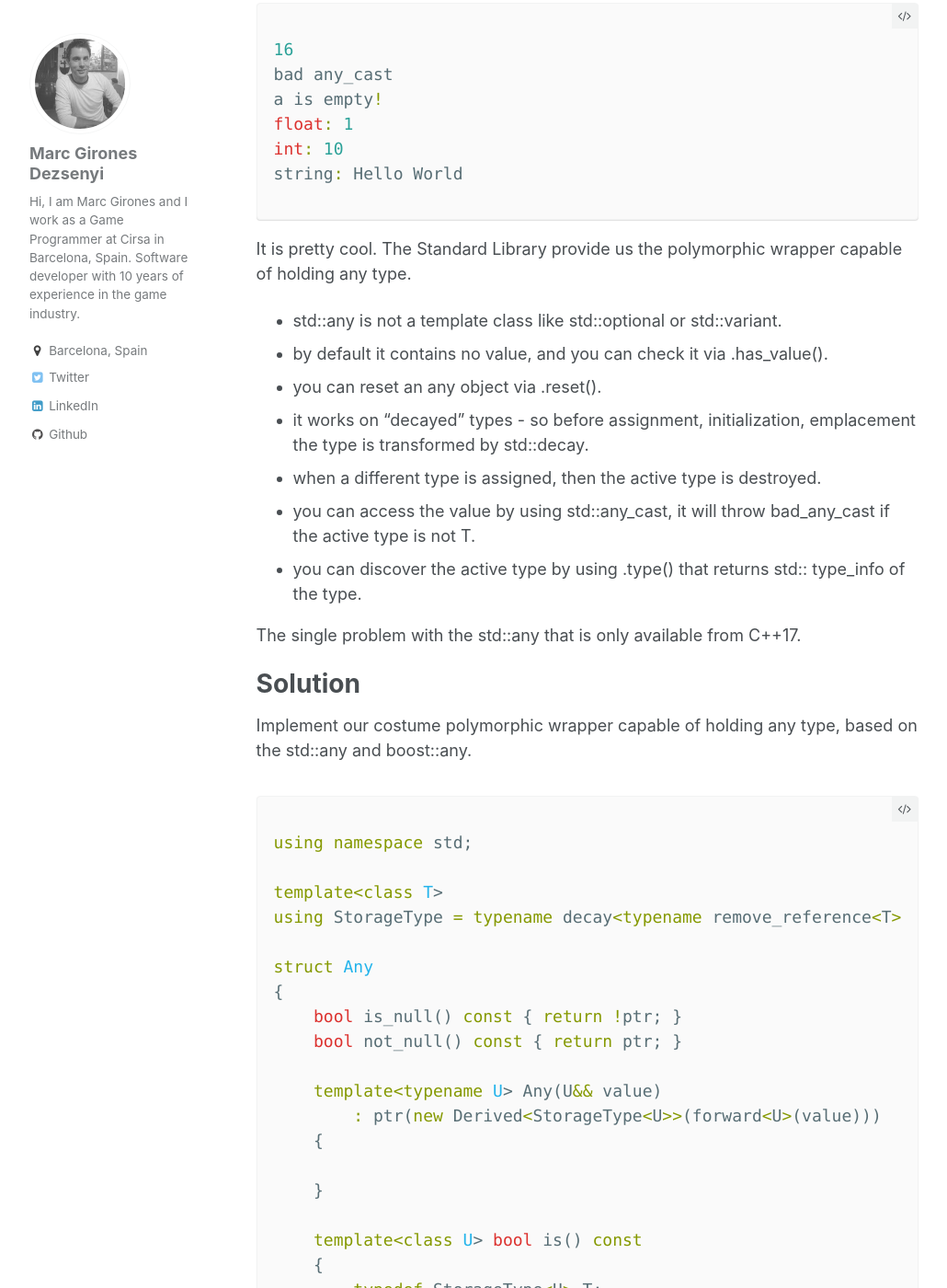
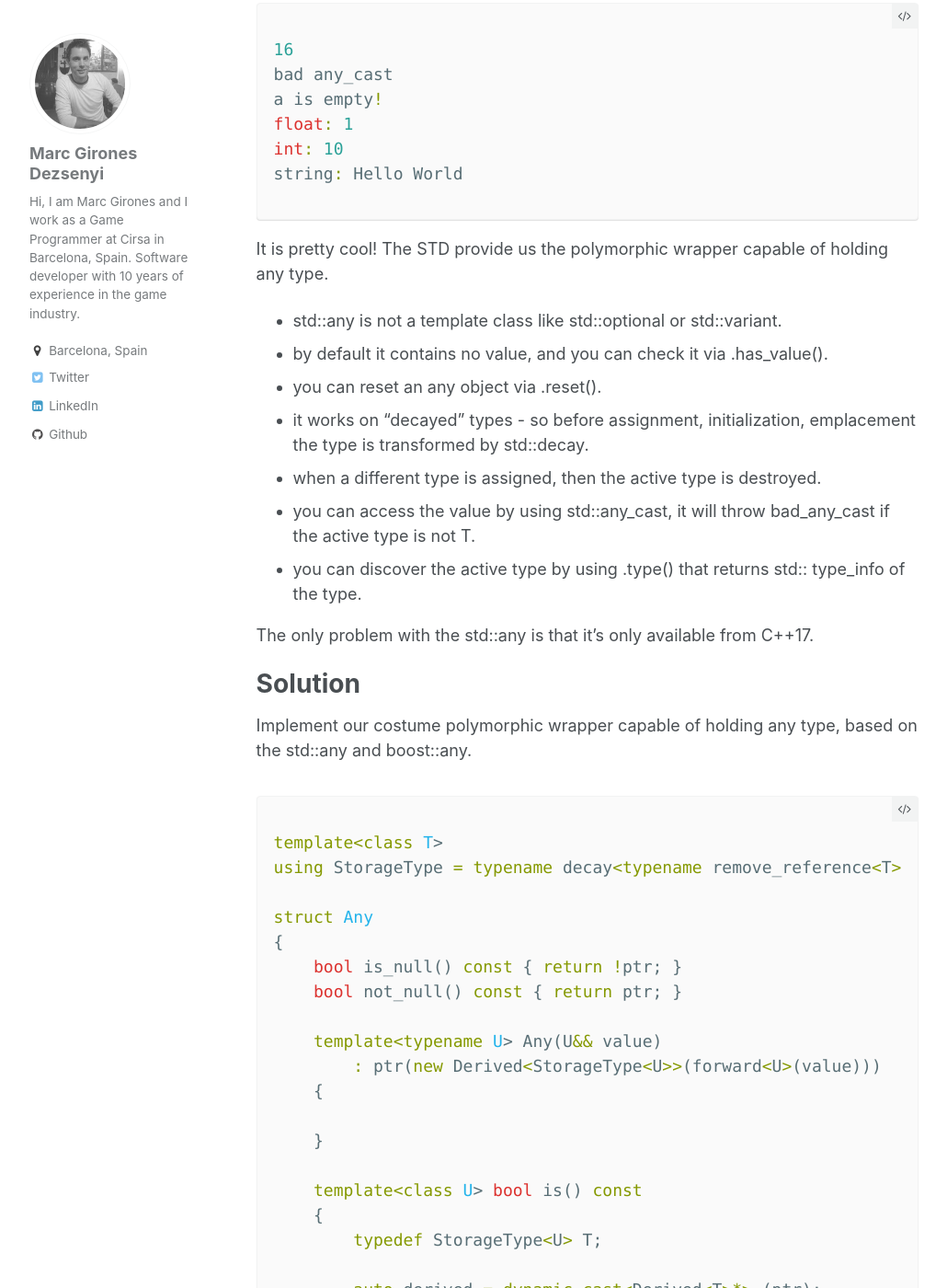
Before and after one commit to giron3s/giron3s.github.io, a Jekyll site: the page built from _publications/2017-10-01-any.md, in a window 1280 px wide and 1400 px high, scrolled down 2515 px. Shown: the whole window at 92% size, without its empty margins (26-1056 px from the left). Built offline with Jekyll 4.4.1, drawn with Linux system fonts in a browser that asks for light colours; some of the changed text lies outside the part shown.

Commit message:
more formating

```diff
--- a/_publications/2017-10-01-any.md
+++ b/_publications/2017-10-01-any.md
@@ -29,12 +29,12 @@
 {% highlight c++ %}
 class Any
 {
-    void* mValue;
+    void*    mValue;
     TypeInfo mTypeInfo;
 };
 {% endhighlight  c++ %}
 
-As you see, we have some basic form of the type, but it’s a bit of coding required to make sure Any is type-safe.
+As you see, we have some basic form of the type, but it’s a bit of coding required to make sure "any" is type-safe.
 
 
 # std::any
@@ -100,7 +100,7 @@
 {% endhighlight  c++ %}
 
 
-It is pretty cool. The Standard Library provide us the polymorphic wrapper capable of holding any type.
+It is pretty cool! The STD provide us the polymorphic wrapper capable of holding any type.
 
   * std::any is not a template class like std::optional or std::variant.
   * by default it contains no value, and you can check it via .has_value().
@@ -110,7 +110,7 @@
   * you can access the value by using std::any_cast<T>, it will throw bad_any_cast if the active type is not T.
   * you can discover the active type by using .type() that returns std:: type_info of the type.
 
-The single problem with the std::any that is only available from C++17.
+The only problem with the std::any is that it's only available from C++17.
 
 
 # Solution
@@ -118,8 +118,6 @@
 Implement our costume polymorphic wrapper capable of holding any type, based on the std::any and boost::any.
 
 {% highlight c++ %}
-using namespace std;
-
 template<class T>
 using StorageType = typename decay<typename remove_reference<T>::type>::type;
 
@@ -291,7 +289,8 @@
 
 Thank you for reading!
 
-### Sources:
+# Sources:
+
     * [https://codereview.stackexchange.com/questions/20058/c11-any-class](https://codereview.stackexchange.com/questions/20058/c11-any-class)
     * [https://www.bfilipek.com/2018/06/any.html](https://www.bfilipek.com/2018/06/any.html)
     * [https://en.cppreference.com/w/cpp/utility/any](https://en.cppreference.com/w/cpp/utility/any)
```
